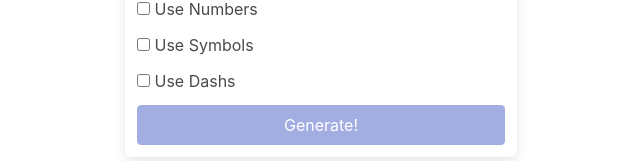
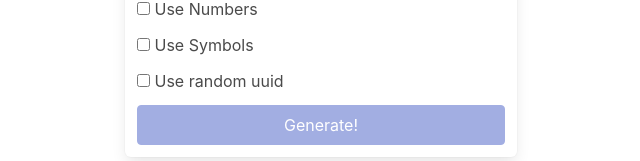
Before and after one commit to anask601/passgen, an Angular app: page / in a window 1280 px wide. Shown: the part 175-336 px from the top of the page, without its empty margins (319-959 px from the left). Built offline with nearby package versions, Linux system fonts and the light colour scheme.

Commit message:
Added random uuid generator

```diff
--- a/src/app/app.component.html
+++ b/src/app/app.component.html
@@ -39,7 +39,7 @@
         <div class="control">
           <label class="checkbox">
             <input (change)="onChangeAddDash()" type="checkbox" />
-            Use Dashs
+            Use random uuid
           </label>
         </div>
       </div>
--- a/src/app/app.component.ts
+++ b/src/app/app.component.ts
@@ -41,7 +41,7 @@ export class AppComponent {
     const numbers = "1234567890";
     const letters = "abcdefghijklmnopqrstuvwyz";
     const symbols = "!@#$%^&*()";
-    const dash = "-";
+    const dash = crypto.randomUUID();
 
     let validChars = "";
     if (this.includeLetters) {
```
